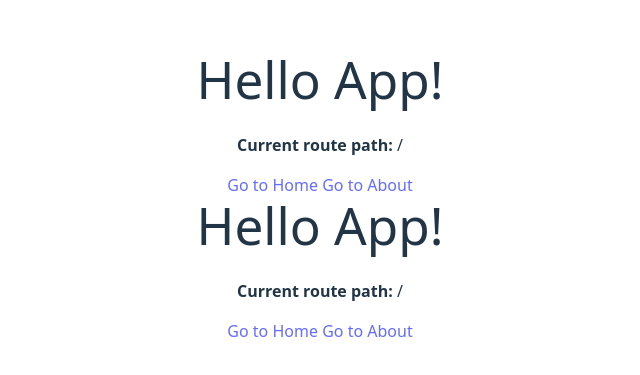
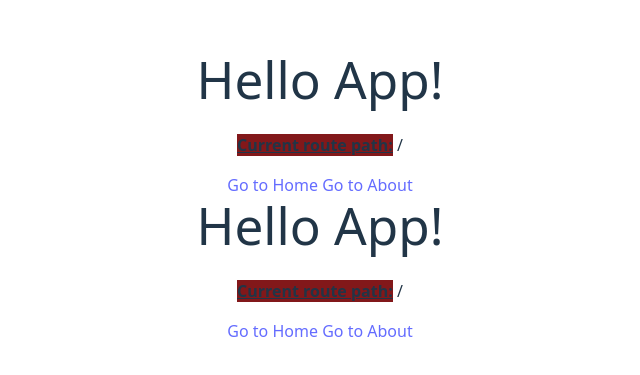
Before and after one commit to hml110/code-experience, a Vue app: page / in a window 1280 px wide. Shown: the part 203-578 px from the top of the page, without its empty margins (320-960 px from the left). Built offline with nearby package versions, Linux system fonts and the light colour scheme.

Commit message:
引入tailwindcss

```diff
--- a/package.json
+++ b/package.json
@@ -9,8 +9,10 @@
     "preview": "vite preview"
   },
   "dependencies": {
+    "@tailwindcss/vite": "^4.1.3",
     "ant-design-vue": "^4.2.6",
     "dayjs": "^1.11.13",
+    "tailwindcss": "^4.1.3",
     "tesseract.js": "^6.0.1",
     "vue": "^3.5.13",
     "vue-router": "^4.5.0"
--- a/src/components/HelloWorld.vue
+++ b/src/components/HelloWorld.vue
@@ -13,7 +13,7 @@ console.log(dayjs().format('YYYY-MM-DD'));
 
 <h1>Hello App!</h1>
   <p>
-    <strong>Current route path:</strong> {{ $route.fullPath }}
+    <strong class="bg-red-900 underline">Current route path:</strong> {{ $route.fullPath }}
   </p>
   <nav>
     <RouterLink to="/">Go to Home </RouterLink>
--- a/src/main.ts
+++ b/src/main.ts
@@ -4,5 +4,6 @@ import App from './App.vue'
 import Antd from 'ant-design-vue';
 import router from './router/router'
 import 'ant-design-vue/dist/reset.css';
+import './style/index.css'
 
 createApp(App).use(Antd).use(router).mount('#app')
--- /dev/null
+++ b/src/style/index.css
@@ -0,0 +1 @@
+@import "tailwindcss";
--- a/vite.config.ts
+++ b/vite.config.ts
@@ -1,10 +1,11 @@
 import { defineConfig } from 'vite'
 import vue from '@vitejs/plugin-vue'
+import tailwindcss from '@tailwindcss/vite'
 
 
 // https://vite.dev/config/
 export default defineConfig({
-  plugins: [vue()],
+  plugins: [vue(),tailwindcss()],
   css:{
     preprocessorOptions:{
       less:{
```
Also changed, not shown: 1 other file (tests, documents, lock files or other folders).
